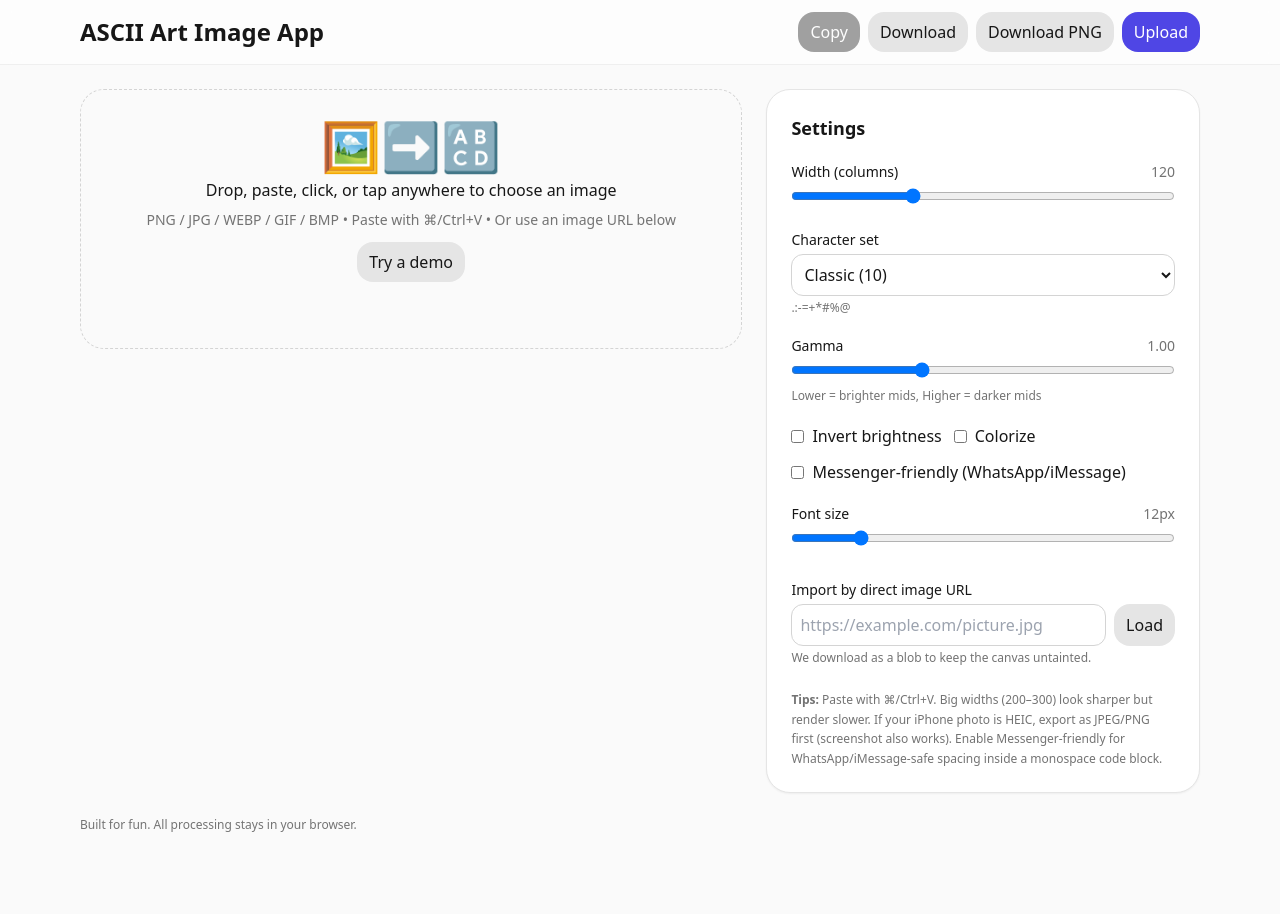
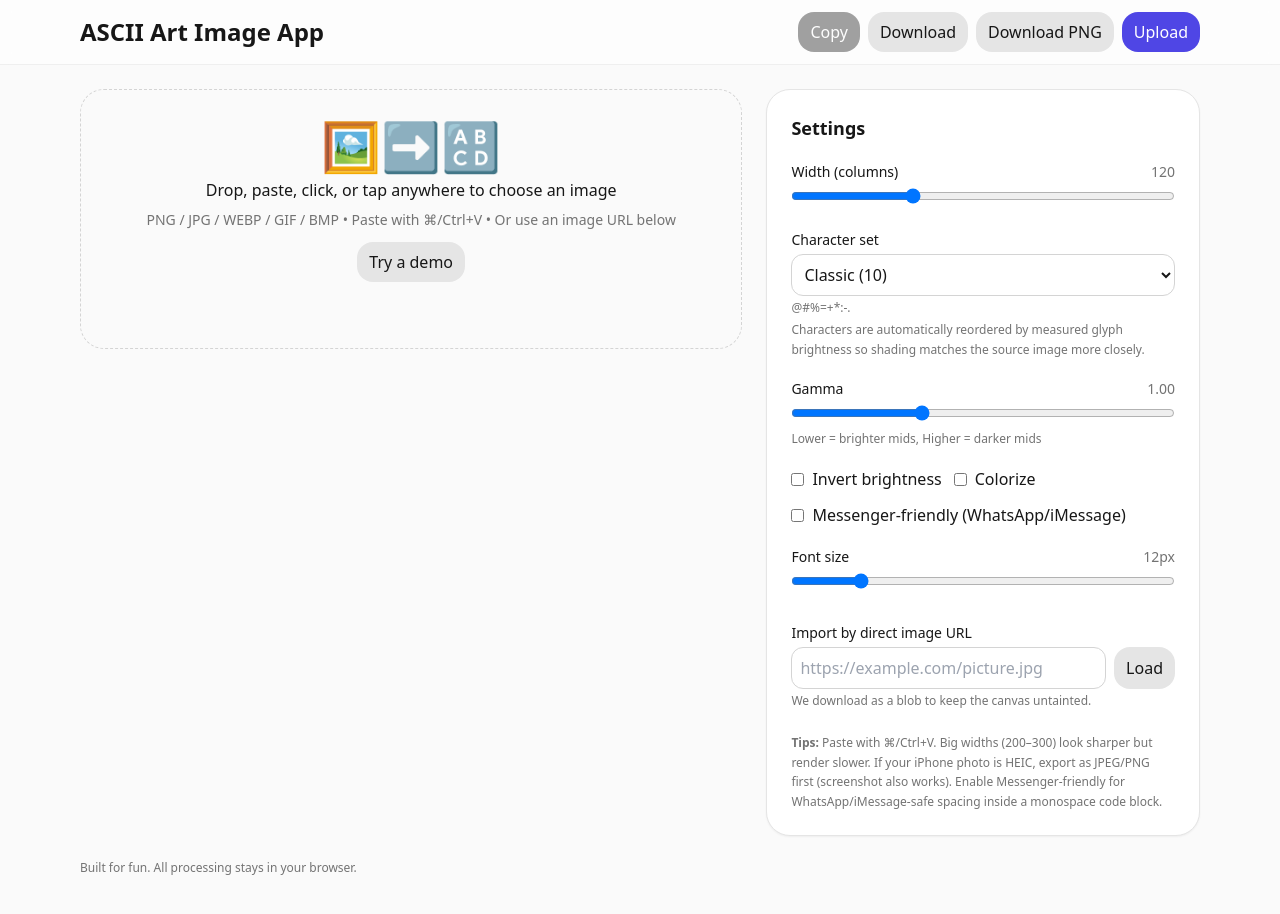
Before and after one commit to MovezLikeJagger/ASCII-Converter, a React (Vite) app: page / in a window 1280 px wide. Before the commit the page ends 873 px from the top, so only its background shows below. Built offline with nearby package versions, Linux system fonts and the light colour scheme.

Commit message:
Improve ASCII shading accuracy with calibrated charsets

```diff
--- a/src/App.jsx
+++ b/src/App.jsx
@@ -22,6 +22,10 @@ const CHARSETS = [
   { name: "Sharp", set: " `-~+*^=/#$@" },
 ];
 
+const MONO_FONT_STACK = "ui-monospace, SFMono-Regular, Menlo, monospace";
+const CALIBRATION_FONT_SIZE = 64;
+const GLYPH_CANVAS_SIZE = 96;
+
 const DEFAULTS = {
   cols: 120,
   charsetIndex: 0,
@@ -45,6 +49,14 @@ const scratchCanvas = {
   canvas: null,
   ctx: null,
 };
+
+const glyphScratch = {
+  canvas: null,
+  ctx: null,
+};
+
+const charsetCalibrationCache = new Map();
+const EMPTY_FLOAT32 = new Float32Array(0);
 
 // Cache decoded images so repeated conversions (changing sliders) don't trigger re-decode.
 const imageCache = new Map();
@@ -83,7 +95,11 @@ export default function AsciiArtApp() {
 
   const [urlField, setUrlField] = useState("");
 
-  const charset = useMemo(() => CHARSETS[charsetIndex].set, [charsetIndex]);
+  const charsetInfo = useMemo(
+    () => getCalibratedCharset(CHARSETS[charsetIndex].set),
+    [charsetIndex],
+  );
+  const charset = charsetInfo.ramp;
 
   const rows = useMemo(() => {
     if (!imgMeta.w || !imgMeta.h || !cols) return 0;
@@ -93,7 +109,7 @@ export default function AsciiArtApp() {
   const previewMinWidth = useMemo(() => `${Math.max(cols || 0, 1)}ch`, [cols]);
   const previewTextStyle = useMemo(
     () => ({
-      fontFamily: "ui-monospace, SFMono-Regular, Menlo, monospace",
+      fontFamily: MONO_FONT_STACK,
       fontSize: `${fontSize}px`,
       lineHeight: 1,
       minWidth: previewMinWidth,
@@ -262,7 +278,7 @@ export default function AsciiArtApp() {
         targetCols: cols,
         imgW: w,
         imgH: h,
-        charset,
+        charset: charsetInfo,
         invert,
         gamma,
         colorize,
@@ -280,7 +296,7 @@ export default function AsciiArtApp() {
 
   function colorizedPreviewHtml(size, html, widthCh) {
     if (!html) return "";
-    const family = "ui-monospace, SFMono-Regular, Menlo, monospace";
+    const family = MONO_FONT_STACK;
     const widthRule = widthCh ? ` min-width:${widthCh};` : "";
     return `<pre style="margin:0; font-family:${family}; font-size:${size}px; line-height:1; white-space:pre;${widthRule}">${html}</pre>`;
   }
@@ -342,7 +358,7 @@ export default function AsciiArtApp() {
     const colCount = asciiCells[0]?.length || 0;
     if (!rowCount || !colCount) return;
 
-    const fontFamily = "ui-monospace, SFMono-Regular, Menlo, monospace";
+    const fontFamily = MONO_FONT_STACK;
     const font = `${fontSize}px ${fontFamily}`;
     const canvas = document.createElement("canvas");
     const ctx = canvas.getContext("2d");
@@ -536,6 +552,7 @@ export default function AsciiArtApp() {
                 ))}
               </select>
               <div className="mt-1 text-xs text-neutral-500 truncate">{charset}</div>
+              <p className="mt-1 text-xs text-neutral-500 leading-relaxed">Characters are automatically reordered by measured glyph brightness so shading matches the source image more closely.</p>
             </div>
 
             <div>
@@ -599,7 +616,12 @@ async function imageUrlToAscii({ url, targetCols, imgW, imgH, charset, invert, g
 
   const { data } = ctx.getImageData(0, 0, canvas.width, canvas.height);
 
-  const ramp = charset;
+  const ramp = charset?.ramp || "";
+  const levels = charset?.levels || EMPTY_FLOAT32;
+  const hasRamp = ramp.length > 0;
+  if (!hasRamp) {
+    return { text: "", html: "", cells: [] };
+  }
   const n = ramp.length;
   const lines = [];
   const htmlLines = [];
@@ -631,17 +653,16 @@ async function imageUrlToAscii({ url, targetCols, imgW, imgH, charset, invert, g
   if (n <= 1) {
     // No ramp variance: all pixels map to the single available glyph.
     quantized.fill(0);
-    brightness.fill(0);
+    const fillValue = levels[0] ?? 0;
+    brightness.fill(fillValue);
   } else {
-    const maxIndex = n - 1;
     const clamp01 = (v) => (v < 0 ? 0 : v > 1 ? 1 : v);
 
     for (let y = 0; y < rows; y++) {
       for (let x = 0; x < targetCols; x++) {
         const idx = y * targetCols + x;
         const oldPixel = brightness[idx];
-        const qIdx = Math.round(oldPixel * maxIndex);
-        const newPixel = qIdx / maxIndex;
+        const { index: qIdx, value: newPixel } = quantizeToLevels(oldPixel, levels);
         const error = oldPixel - newPixel;
 
         brightness[idx] = newPixel;
@@ -724,6 +745,28 @@ function getScratchContext(width, height) {
   return scratchCanvas;
 }
 
+function getGlyphContext() {
+  if (!glyphScratch.canvas) {
+    glyphScratch.canvas = document.createElement("canvas");
+    glyphScratch.canvas.width = GLYPH_CANVAS_SIZE;
+    glyphScratch.canvas.height = GLYPH_CANVAS_SIZE;
+    glyphScratch.ctx = glyphScratch.canvas.getContext("2d", { willReadFrequently: true });
+  }
+  if (!glyphScratch.ctx) {
+    throw new Error("Canvas context unavailable");
+  }
+  if (glyphScratch.canvas.width !== GLYPH_CANVAS_SIZE || glyphScratch.canvas.height !== GLYPH_CANVAS_SIZE) {
+    glyphScratch.canvas.width = GLYPH_CANVAS_SIZE;
+    glyphScratch.canvas.height = GLYPH_CANVAS_SIZE;
+  }
+  const { ctx } = glyphScratch;
+  ctx.setTransform(1, 0, 0, 1, 0, 0);
+  ctx.textAlign = "center";
+  ctx.textBaseline = "middle";
+  ctx.font = `${CALIBRATION_FONT_SIZE}px ${MONO_FONT_STACK}`;
+  return glyphScratch;
+}
+
 function loadImageCached(url) {
   if (!url) return Promise.reject(new Error("Missing image URL"));
   if (imageCache.has(url)) {
@@ -762,3 +805,112 @@ function escapeHtml(str) {
     .replaceAll('"', "&quot;")
     .replaceAll("'", "&#039;");
 }
+
+function getCalibratedCharset(chars) {
+  const safeChars = typeof chars === "string" ? chars : String(chars ?? "");
+  if (!safeChars) {
+    return { ramp: "", levels: EMPTY_FLOAT32, raw: "" };
+  }
+  if (charsetCalibrationCache.has(safeChars)) {
+    return charsetCalibrationCache.get(safeChars);
+  }
+  const calibration = typeof document === "undefined" ? createUniformCharset(safeChars) : calibrateCharset(safeChars);
+  charsetCalibrationCache.set(safeChars, calibration);
+  return calibration;
+}
+
+function createUniformCharset(chars) {
+  const ramp = chars;
+  if (!ramp.length) {
+    return { ramp: "", levels: EMPTY_FLOAT32, raw: chars };
+  }
+  const levels = new Float32Array(ramp.length);
+  if (ramp.length === 1) {
+    levels[0] = 0;
+  } else {
+    const denom = ramp.length - 1;
+    for (let i = 0; i < ramp.length; i++) {
+      levels[i] = i / denom;
+    }
+  }
+  return { ramp, levels, raw: chars };
+}
+
+function calibrateCharset(chars) {
+  const uniqueChars = Array.from(new Set([...chars]));
+  if (!uniqueChars.length) {
+    return createUniformCharset(chars);
+  }
+  const { canvas, ctx } = getGlyphContext();
+  const entries = [];
+  for (const ch of uniqueChars) {
+    const brightness = measureCharBrightness(ctx, ch, canvas.width, canvas.height);
+    entries.push({ ch, brightness });
+  }
+  entries.sort((a, b) => a.brightness - b.brightness);
+  if (!entries.length) {
+    return createUniformCharset(chars);
+  }
+  const ramp = entries.map((entry) => entry.ch).join("");
+  const min = entries[0].brightness;
+  const max = entries[entries.length - 1].brightness;
+  const range = Math.max(1e-6, max - min);
+  const levels = new Float32Array(entries.length);
+  for (let i = 0; i < entries.length; i++) {
+    const normalized = range === 0 ? 0 : (entries[i].brightness - min) / range;
+    levels[i] = normalized;
+  }
+  return { ramp, levels, raw: chars };
+}
+
+function measureCharBrightness(ctx, ch, width, height) {
+  ctx.fillStyle = "#ffffff";
+  ctx.fillRect(0, 0, width, height);
+  if (ch !== " ") {
+    ctx.fillStyle = "#000000";
+    ctx.fillText(ch, width / 2, height / 2);
+  }
+  const { data } = ctx.getImageData(0, 0, width, height);
+  let sum = 0;
+  for (let i = 0; i < data.length; i += 4) {
+    const r = data[i];
+    const g = data[i + 1];
+    const b = data[i + 2];
+    sum += 0.2126 * r + 0.7152 * g + 0.0722 * b;
+  }
+  const pixels = (data.length / 4) || 1;
+  return sum / (pixels * 255);
+}
+
+function quantizeToLevels(value, levels) {
+  const n = levels.length;
+  if (n === 0) {
+    return { index: 0, value: 0 };
+  }
+  if (n === 1) {
+    return { index: 0, value: levels[0] };
+  }
+  if (value <= levels[0]) {
+    return { index: 0, value: levels[0] };
+  }
+  const lastIndex = n - 1;
+  if (value >= levels[lastIndex]) {
+    return { index: lastIndex, value: levels[lastIndex] };
+  }
+  let lo = 0;
+  let hi = lastIndex;
+  while (hi - lo > 1) {
+    const mid = (lo + hi) >> 1;
+    if (value >= levels[mid]) {
+      lo = mid;
+    } else {
+      hi = mid;
+    }
+  }
+  const lowVal = levels[lo];
+  const highVal = levels[hi];
+  if (value - lowVal <= highVal - value) {
+    return { index: lo, value: lowVal };
+  }
+  return { index: hi, value: highVal };
+}
```
